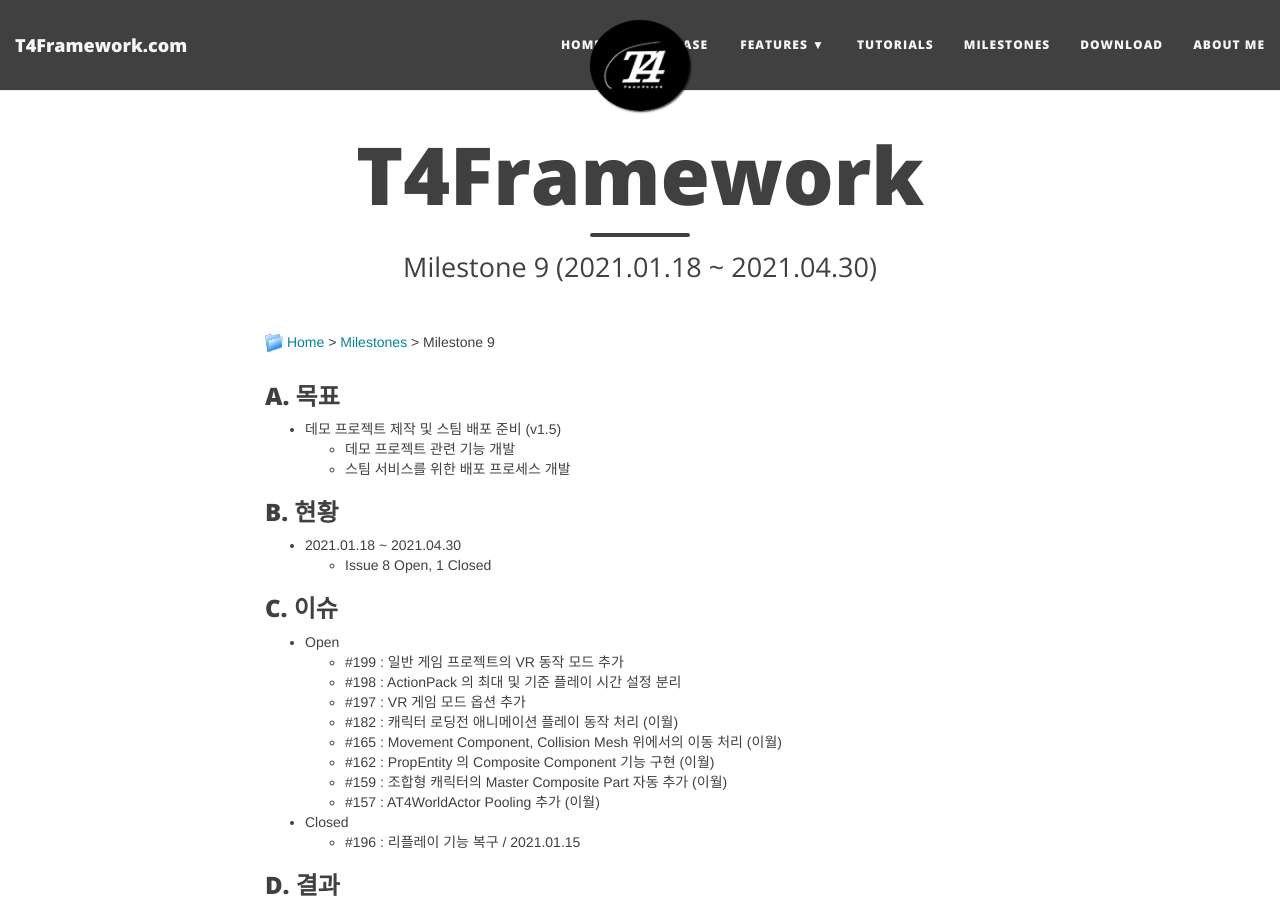
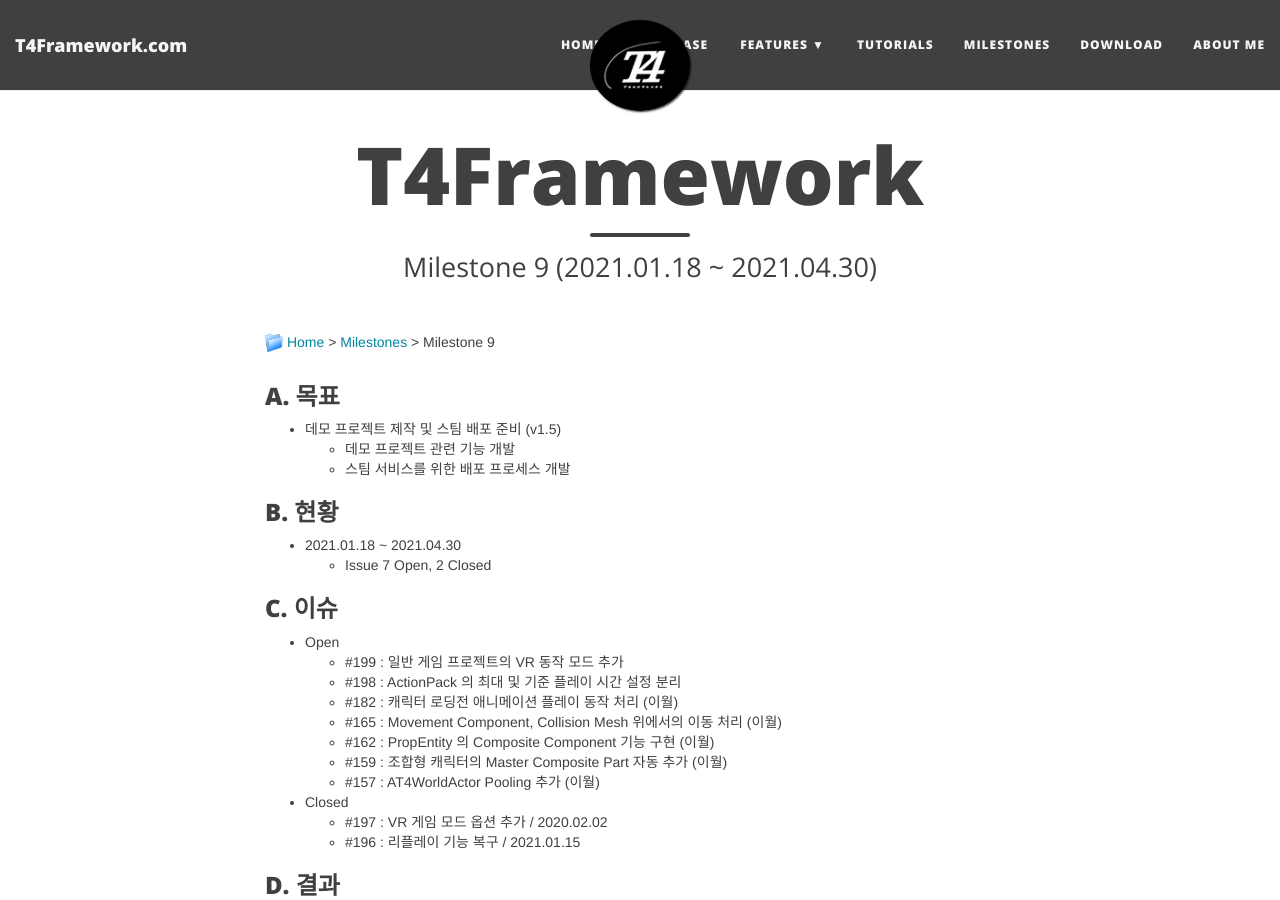
Before and after one commit to T4Framework/T4Framework_WebSite, a Jekyll site: the page built from docs/T4Framework_Milestone9_Achieved.md, in a window 1280 px wide and 900 px high. Built offline with Jekyll 4.4.1, drawn with Linux system fonts in a browser that asks for light colours; nearby versions of some CDN libraries.

Commit message:
Update T4Framework_Milestone9_Achieved.md

```diff
--- a/docs/T4Framework_Milestone9_Achieved.md
+++ b/docs/T4Framework_Milestone9_Achieved.md
@@ -14,14 +14,13 @@
 ### B. 현황
 
 - 2021.01.18 ~ 2021.04.30
-  - Issue 8 Open, 1 Closed
+  - Issue 7 Open, 2 Closed
 
 ### C. 이슈
 
 - Open
   - #199 : 일반 게임 프로젝트의 VR 동작 모드 추가
   - #198 : ActionPack 의 최대 및 기준 플레이 시간 설정 분리
-  - #197 : VR 게임 모드 옵션 추가
   - #182 : 캐릭터 로딩전 애니메이션 플레이 동작 처리 (이월)
   - #165 : Movement Component, Collision Mesh 위에서의 이동 처리 (이월)
   - #162 : PropEntity 의 Composite Component 기능 구현 (이월)
@@ -29,6 +28,7 @@
   - #157 : AT4WorldActor Pooling 추가 (이월)
 
 - Closed
+  - #197 : VR 게임 모드 옵션 추가 / 2020.02.02
   - #196 : 리플레이 기능 복구 / 2021.01.15
 
 ### D. 결과
```
